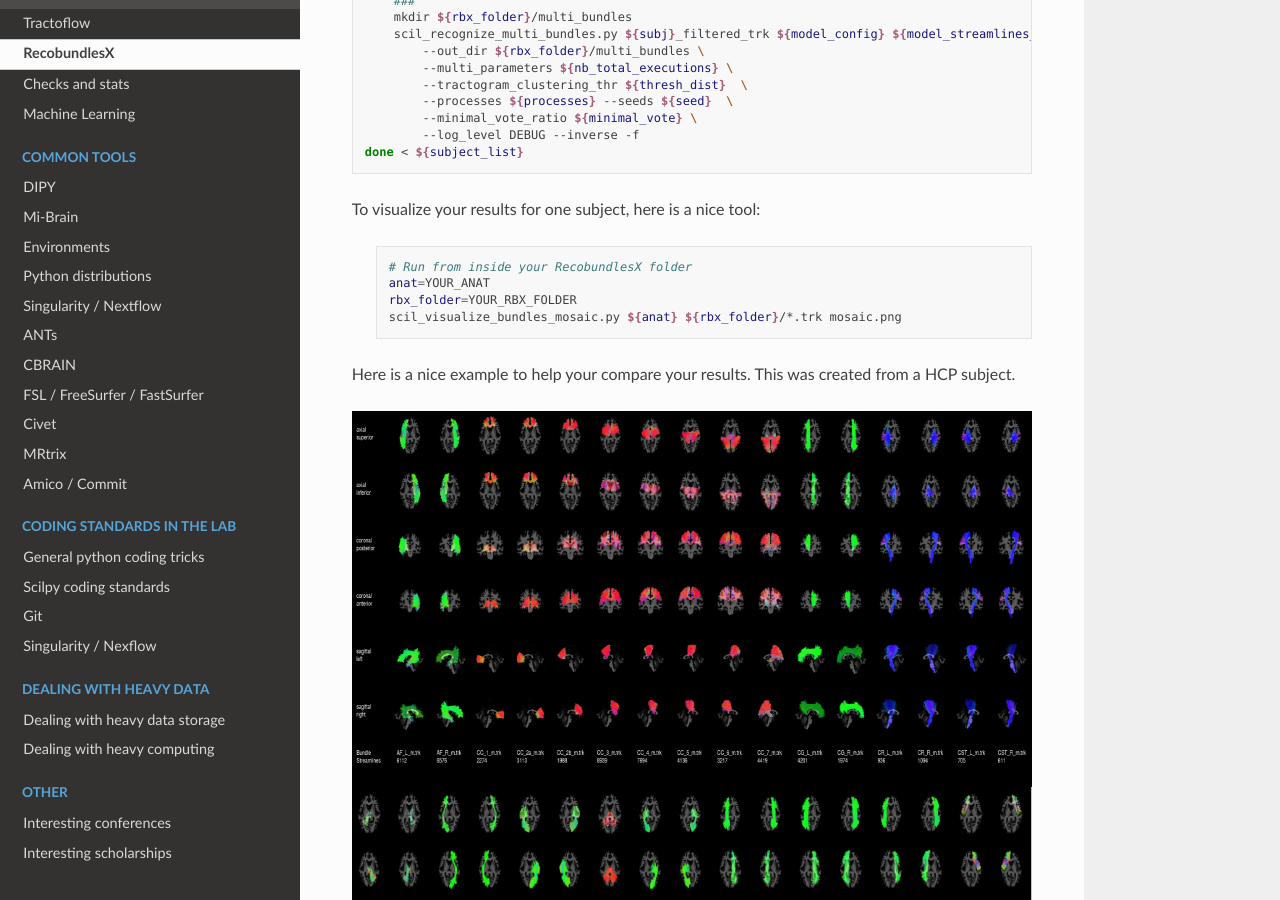
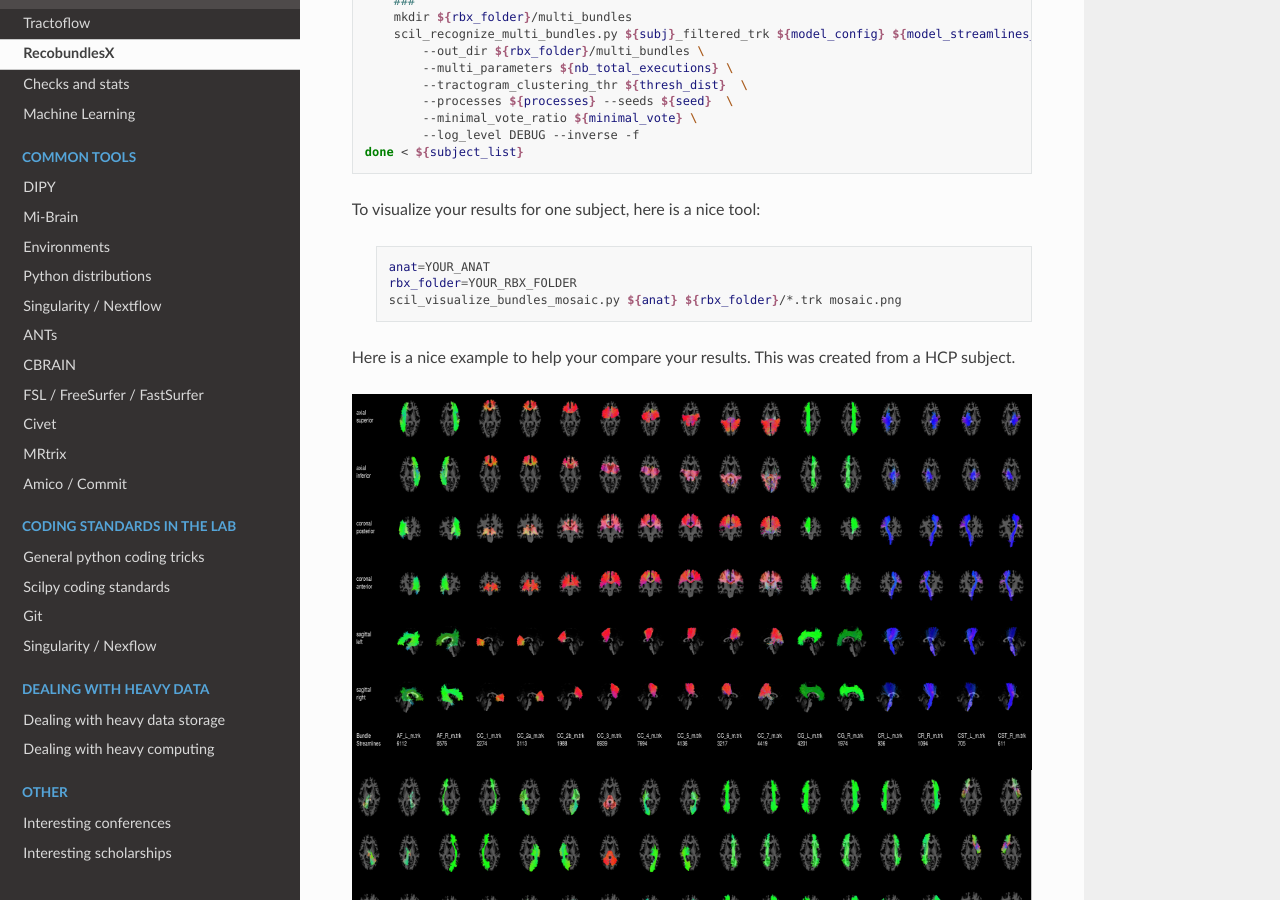
Before and after one commit to scilus/scil-documentation, a Sphinx documentation site: the page built from source/our_tools/recobundles.rst, in a window 1280 px wide and 900 px high, scrolled down 1692 px. Built offline with Sphinx 7.4.7 and the Read the Docs theme 2.0.0, drawn with Linux system fonts in a browser that asks for light colours.

Commit message:
Remove deprecated comment

```diff
--- a/source/our_tools/recobundles.rst
+++ b/source/our_tools/recobundles.rst
@@ -91,7 +91,6 @@ To visualize your results for one subject, here is a nice tool:
 
     .. code-block:: bash
 
-        # Run from inside your RecobundlesX folder
         anat=YOUR_ANAT
         rbx_folder=YOUR_RBX_FOLDER
         scil_visualize_bundles_mosaic.py ${anat} ${rbx_folder}/*.trk mosaic.png
```
